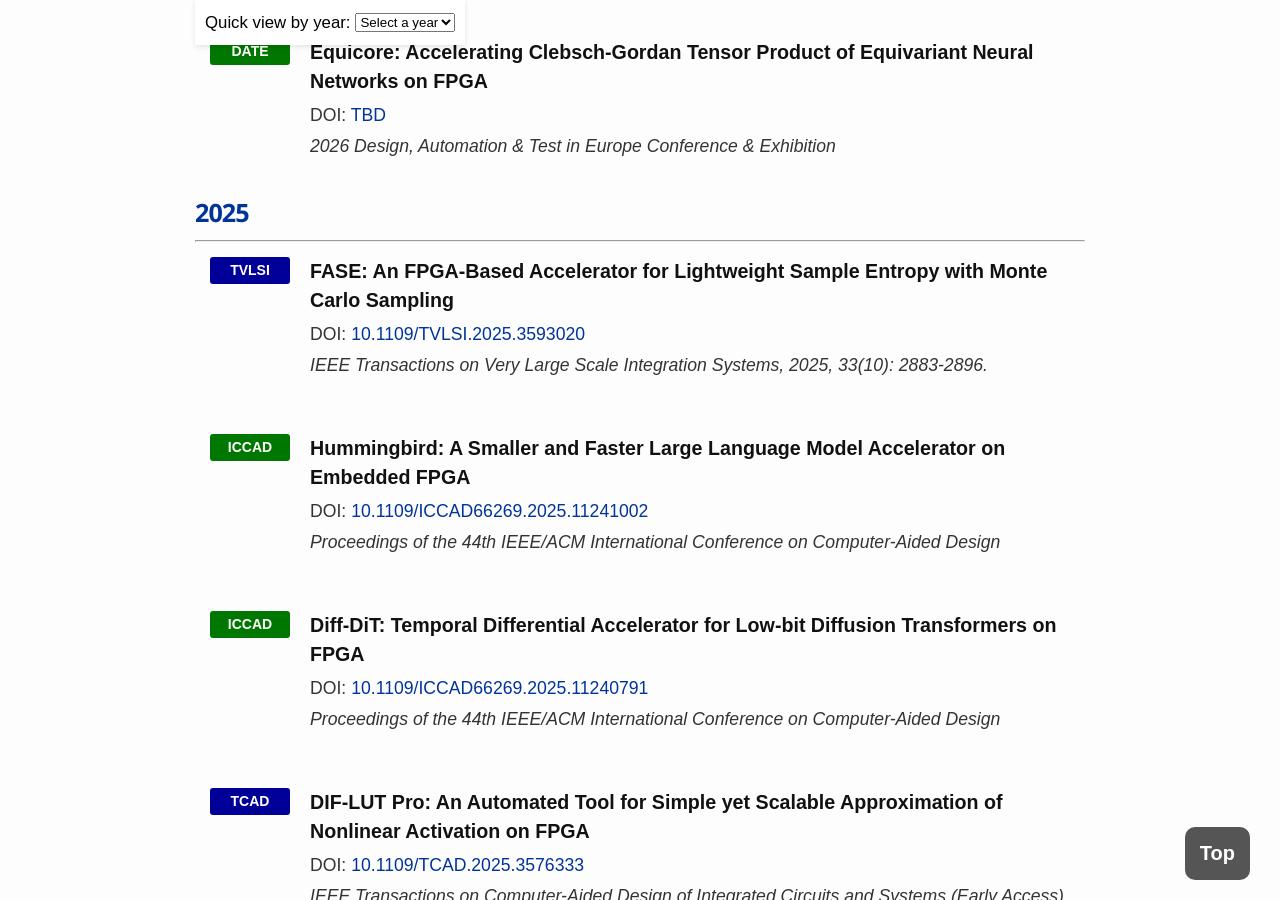
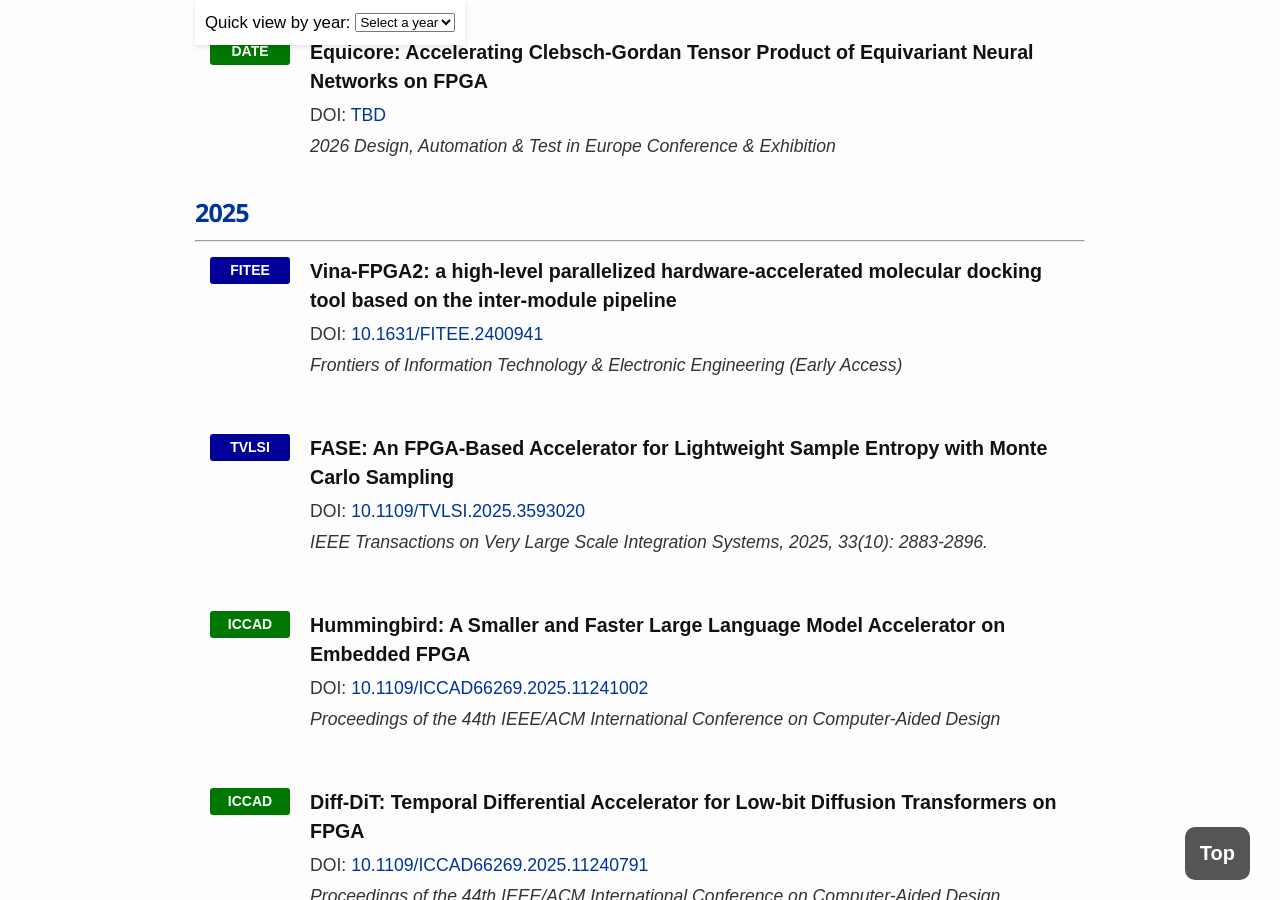
Before and after one commit to ruiqichen7/ruiqichen7.github.io, a Jekyll site: the page built from publications.md, in a window 1280 px wide and 900 px high, scrolled down 414 px. Built offline with Jekyll 4.4.1, drawn with Linux system fonts in a browser that asks for light colours.

Commit message:
update publication for vina2

```diff
--- a/index.html
+++ b/index.html
@@ -34,7 +34,7 @@ layout: default
     <div class="rollbar-item">
       <div class="rollbar-date">09/2025</div>
       <div class="rollbar-text">
-        🎉 Our work (<a href="">Vina-FPGA2</a>) has been accepted by
+        🎉 Our work (<a href="https://link.springer.com/article/10.1631/FITEE.2400941">Vina-FPGA2</a>) has been accepted by
         <a href="https://link.springer.com/journal/11714">FITEE</a>
       </div>
     </div>
--- a/publications.md
+++ b/publications.md
@@ -74,6 +74,29 @@ permalink: /publications/
 2025
 ======
 ------
+<div style="padding: 15px; margin-bottom: 20px; display: flex;">
+  <div style="flex: 0 0 80px;">
+    <span
+      style="
+        display: inline-block;
+        width: 80px;
+        box-sizing: border-box;
+        text-align: center;
+        background-color: #009;
+        color: #fff;
+        padding: 3px 8px;
+        font-size: 14px;
+        font-weight: bold;
+        border-radius: 3px;
+      ">FITEE</span>
+    </div>
+    <div style="flex: 1; padding-left: 20px;">
+        <h3 style="margin: 0;font-style: normal;font-weight: 600;">Vina-FPGA2: a high-level parallelized hardware-accelerated molecular docking tool based on the inter-module pipeline</h3>
+        <p style="margin: 5px 0;">DOI: <a href="https://link.springer.com/article/10.1631/FITEE.2400941" >10.1631/FITEE.2400941</a></p>
+        <p style="margin: 5px 0;"><i>Frontiers of Information Technology & Electronic Engineering (Early Access)</i></p>
+    </div>
+</div>
+
 <div style="padding: 15px; margin-bottom: 20px; display: flex;">
   <div style="flex: 0 0 80px;">
     <span
```
Also changed, not shown: representative/Vina.md (+1 -1 lines).
